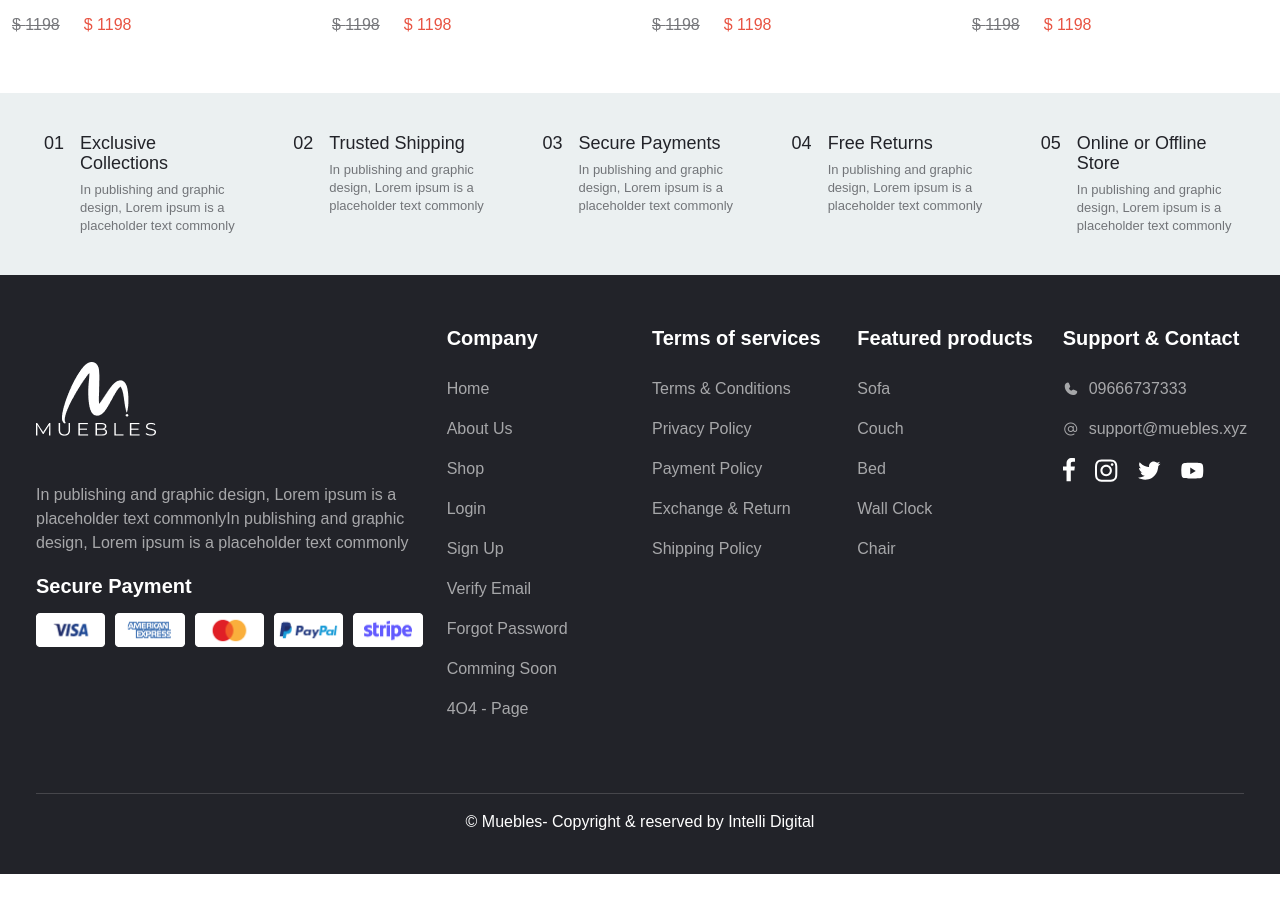
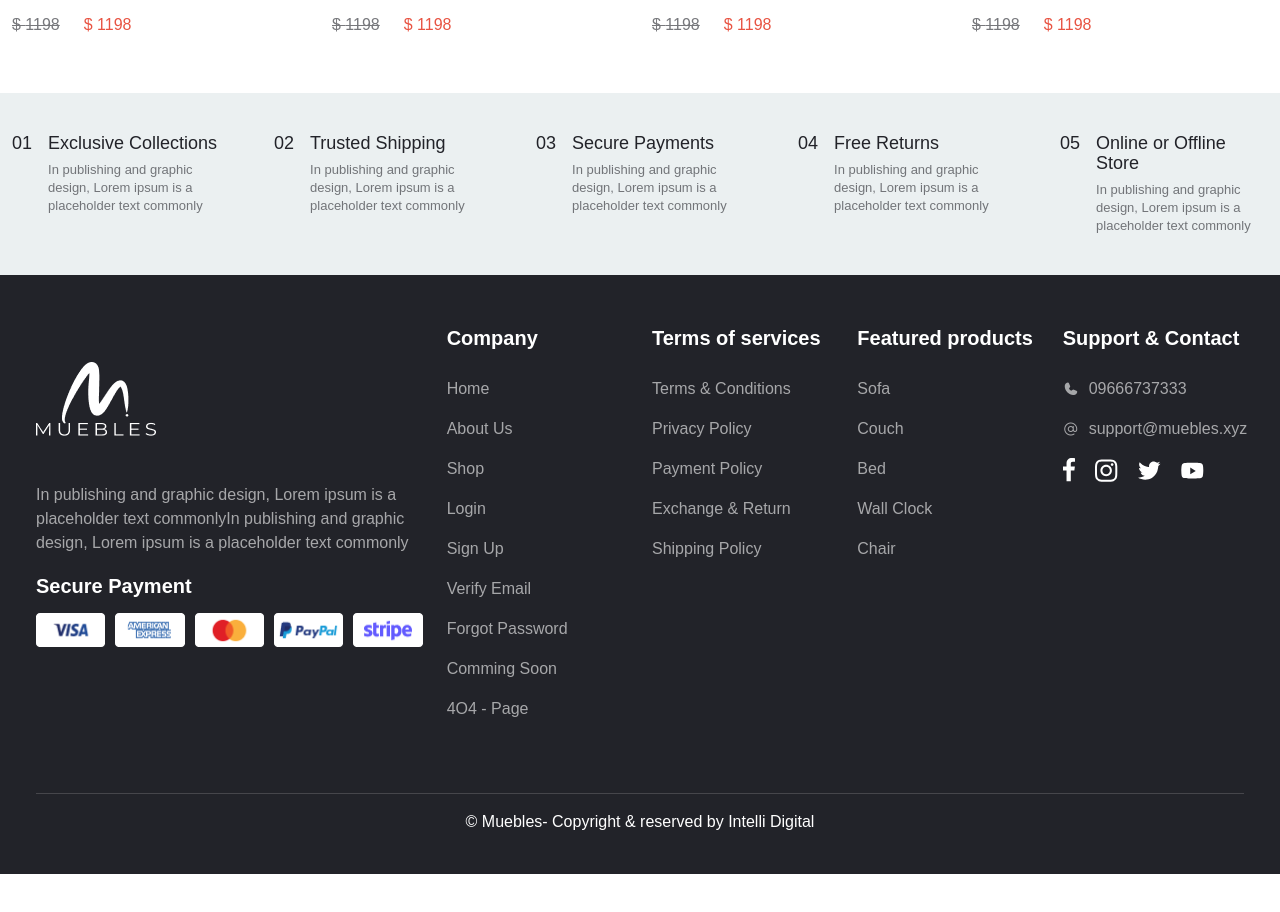
Before and after one commit to shoebabedin/muebles-template-react, a React (Create React App) app: page / in a window 1280 px wide. Shown: the part 3840-4752 px from the top of the page. Built offline with nearby package versions, Linux system fonts and the light colour scheme.

Commit message:
css update

```diff
--- a/src/assets/css/media-query.css
+++ b/src/assets/css/media-query.css
@@ -3,6 +3,9 @@
   .option_part .col {
     /* flex: 1 0 30%; */
     /* margin-bottom: 30px; */
+  }
+  .option_part .provide_best_bg {
+    width: calc(100% - 0%);
   }
   .option_part .number,
   .option_part .ttl_desc h3 {
@@ -24,6 +27,9 @@
 }
 
 @media (min-width: 993px) and (max-width: 1199px) {
+  .option_part .provide_best_bg {
+    width: calc(100% - 0%);
+  }
   .option_part .col {
     flex: 1 0 50%;
   }
```
